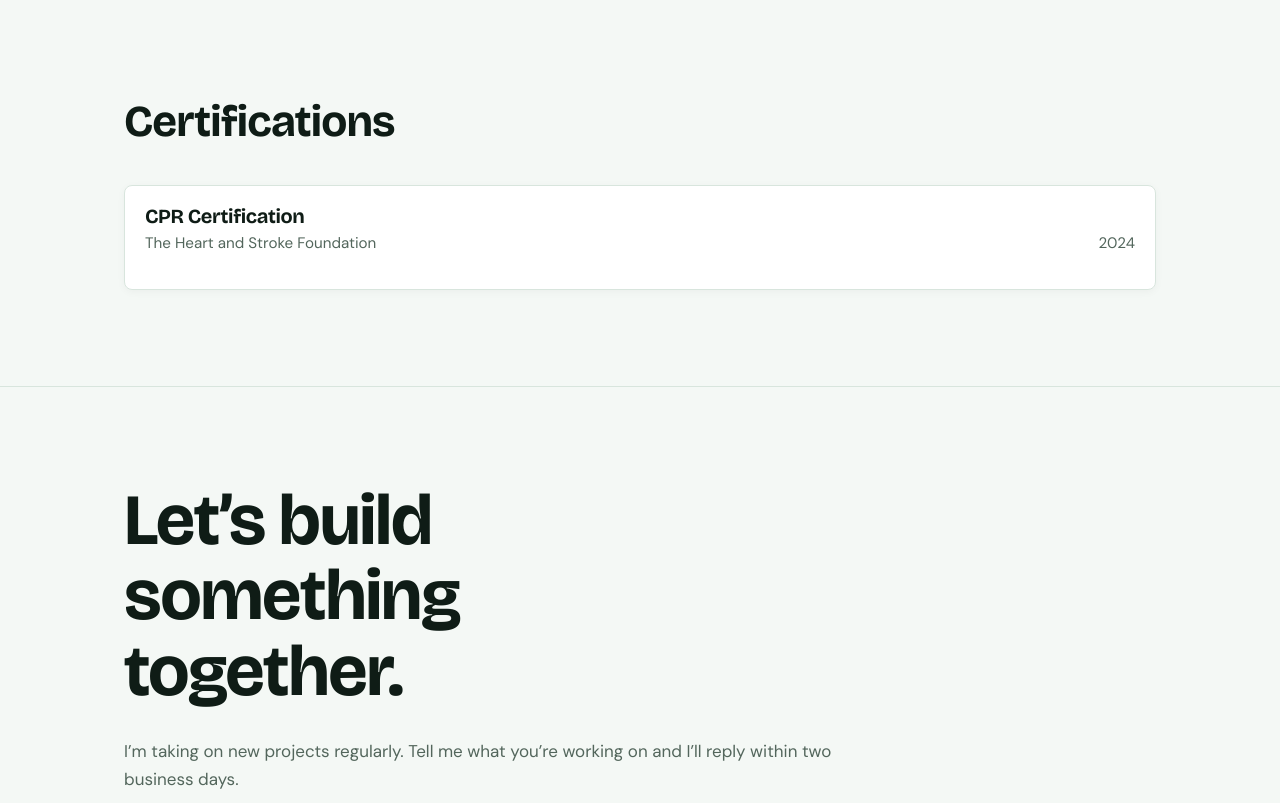
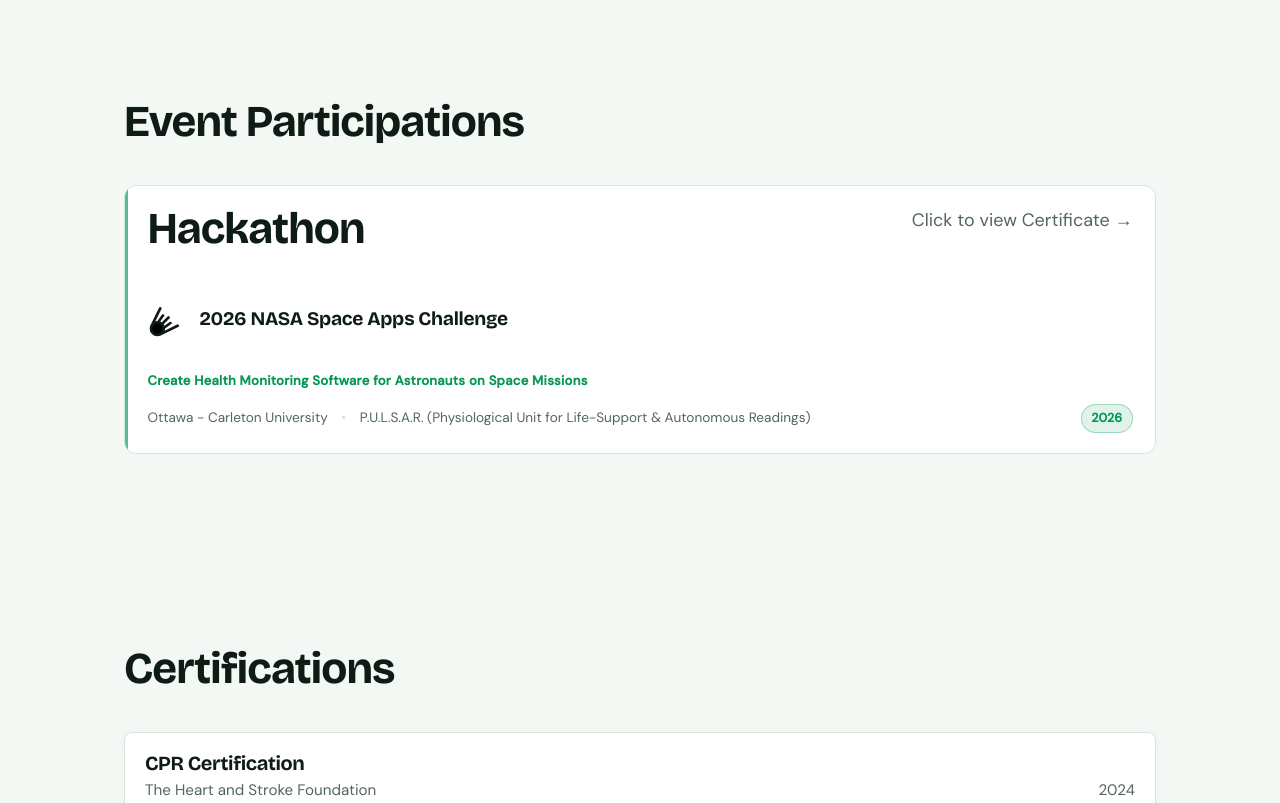
Before and after one commit to JDMTL5150/new-portfolio, a plain HTML site: page public/index.html in a window 1280 px wide. Shown: the part 5606-6409 px from the top of the page. Drawn offline with nearby package versions, Linux system fonts and the light colour scheme.

Commit message:
added a pdf renderer page.
added results to hackathon SPACEAPPS to the newly made events participation section.

viewable certification of participation PDF doc added.

```diff
--- /dev/null
+++ b/public/css/globals.css
@@ -0,0 +1,194 @@
+/* ---------- THEMES ---------- */
+
+/* Standard Root Defaults (Dark) */
+:root {
+    --bg: #09100d;
+    --surface: #101a15;
+    --line: #1d2b24;
+    --text: #e6efe9;
+    --muted: #8fa399;
+    --accent: #3ee08f;
+    --accent-shadow: rgba(62, 224, 143, 0.12);
+    --accent-ink: #04140b;
+    --portrait-bg: linear-gradient(160deg, var(--surface), #0d2118);
+    --thumb-bg: linear-gradient(135deg, #0f2a1d, #0a1510);
+    --display: "Bricolage Grotesque", "Segoe UI", system-ui, sans-serif;
+    --body: "DM Sans", "Segoe UI", system-ui, sans-serif;
+    color-scheme: dark;
+    box-sizing: border-box;
+    padding-top: env(safe-area-inset-top, 0px);
+    padding-bottom: env(safe-area-inset-bottom, 0px);
+  }
+
+  /* Light Theme Variable Overrides */
+  [data-theme="light"],
+  .light-theme {
+    --bg: #f4f8f5;
+    --surface: #ffffff;
+    --line: #d8e5dd;
+    --text: #0f1c16;
+    --muted: #53665c;
+    --accent: #059654;
+    --accent-shadow: rgba(5, 150, 84, 0.12);
+    --accent-ink: #ffffff;
+    --portrait-bg: linear-gradient(160deg, #ffffff, #e3f2ea);
+    --thumb-bg: linear-gradient(135deg, #e4f3eb, #d1e9dc);
+    color-scheme: light;
+  }
+
+  /* ---------- BASE STYLES ---------- */
+
+html {
+    scroll-behavior: smooth;
+    scroll-padding-top: calc(env(safe-area-inset-top, 0px) + 72px);
+    height: auto
+  }
+
+  *,
+  *::before,
+  *::after {
+    box-sizing: inherit
+  }
+
+  body {
+    margin: 0;
+    background: var(--bg);
+    color: var(--text);
+    font: 400 1.0625rem/1.65 var(--body);
+    -webkit-font-smoothing: antialiased
+  }
+
+  a {
+    color: inherit
+  }
+
+  .theme-switch {
+    display: inline-flex;
+  }
+
+  :focus-visible {
+    outline: 2px solid var(--accent);
+    outline-offset: 3px;
+    border-radius: 4px
+  }
+
+  .wrap {
+    max-width: 1080px;
+    margin: 0 auto;
+    padding: 0 24px
+  }
+
+  section {
+    padding: 96px 0
+  }
+
+  h1,
+  h2,
+  h3 {
+    font-family: var(--display);
+    line-height: 1.05;
+    margin: 0;
+    letter-spacing: -.02em
+  }
+
+  h2 {
+    font-size: clamp(1.9rem, 4vw, 2.75rem);
+    font-weight: 700;
+    margin-bottom: 40px
+  }
+
+  p {
+    margin: 0 0 1em;
+    max-width: 62ch;
+    transition: all 0.3s ease-in-out;
+  }
+
+  .hamburger-menu {
+    display: none;
+  }
+
+  .oversized:hover {
+    color: var(--accent);
+    transform: scale(1.1);
+  }
+
+  /* nav */
+  header {
+    position: sticky;
+    top: env(safe-area-inset-top, 0px);
+    z-index: 20;
+    background: color-mix(in srgb, var(--bg) 88%, transparent);
+    backdrop-filter: blur(10px);
+    border-bottom: 1px solid var(--line)
+  }
+
+  body::before {
+    content: "";
+    position: absolute;
+    inset: 0 0 auto;
+    height: env(safe-area-inset-top, 0px);
+    background: var(--bg);
+    z-index: 30
+  }
+
+  nav {
+    display: flex;
+    align-items: center;
+    justify-content: space-between;
+    height: 64px
+  }
+
+  .logo {
+    font: 800 1.2rem var(--display);
+    text-decoration: none;
+    display: flex;
+    align-items: center;
+    gap: 10px
+  }
+
+  .logo i {
+    width: 12px;
+    height: 12px;
+    border-radius: 50%;
+    background: var(--accent);
+    box-shadow: 0 0 14px var(--accent)
+  }
+
+  nav ul {
+    display: flex;
+    gap: 28px;
+    list-style: none;
+    margin: 0;
+    padding: 0
+  }
+
+  nav ul a {
+    text-decoration: none;
+    color: var(--muted);
+    font-size: .95rem;
+    transition: color .2s
+  }
+
+  nav ul a:hover {
+    color: var(--accent)
+  }
+
+  input[type="range"] {
+    -webkit-appearance: none;
+    width: 50%;
+    height: 25px;
+    background: var(--line);
+    border-radius: 20px;
+    outline: none;
+    transition: background .2s;
+  }
+
+  input[type="range"]::-webkit-slider-thumb {
+    -webkit-appearance: none;
+    appearance: none;
+    width: 25px;
+    height: 25px;
+    border-radius: 50%;
+    background-color: var(--accent);
+    cursor: pointer;
+  }
--- /dev/null
+++ b/public/css/pdfviewer.css
@@ -0,0 +1,111 @@
+body {
+margin: 0;
+min-height: 100vh;
+display: flex;
+flex-direction: column;
+align-items: center;      /* centers children horizontally */
+justify-content: center;  /* centers children vertically */
+}
+
+#pdf-canvas {
+    width: 80vw;              /* same width as the iframe */
+}
+
+#desc-lbl {
+    color: var(--muted);
+    font-size: 22px;
+}
+
+.title-wrap {
+    display: flex;
+    flex-direction: row;
+    justify-content: space-between;
+    align-items: center;
+    width: 80vw;
+}
+
+#back-btn {
+    background: color-mix(in srgb, var(--accent) 10%, transparent);
+    color: var(--accent);
+    border: 1px solid var(--accent);
+    padding: 5px;
+    width: 150px;
+    height: 50px;
+    border-radius: 6px;
+    cursor: pointer;
+    transition: all 0.2s ease-in-out;
+    font-size: large;
+    text-align: center;
+    display: flex;
+    justify-content: center;
+    align-items: center;
+    text-decoration: none;
+}
+
+#back-btn:hover {
+    transform: translateY(-2px);
+    background: color-mix(in srgb, var(--accent) 35%, transparent);
+}
+
+.fa-file-pdf {
+    color: var(--accent);
+    margin-right: 20px;
+}
+
+#credit-list {
+    list-style: none;
+    list-style-type: none;
+    padding: 0;
+    margin: 0;
+}
+
+#credit-list a {
+    text-decoration: none;
+    background-image: linear-gradient(var(--accent), var(--accent));
+    background-repeat: no-repeat;
+    background-position: left bottom;   /* anchor the line to the bottom-left */
+    background-size: 0% 2px;            /* start with zero width, 2px thick */
+    transition: background-size 0.3s ease-in-out;
+  }
+
+  #credit-list a:hover {
+    background-size: 100% 2px;          /* grow to full width */
+  }
+
+.link-node {
+    color: var(--accent);
+    margin-top: 2rem;
+    text-decoration: none;
+}
+
+.link-node li {
+    font-size: larger;
+}
+
+#document-frame {
+    display: block;
+    width: 100%;
+    height: 85vh;
+    border: none;
+}
+
+#particle-canvas {
+    position: fixed;
+    top: 0;
+    left: 0;
+    width: 100%;
+    height: 100%;
+    z-index: -1;            /* behind all other content */
+    pointer-events: none;   /* clicks pass through to the page */
+  }
+
+.title {
+    padding: 2rem;
+    font-weight: 800;
+    color: var(--accent);
+}
+
+footer {
+    margin: 2rem;
+    color: var(--muted);
+}
--- a/public/css/style.css
+++ b/public/css/style.css
@@ -1,41 +1,3 @@
-/* ---------- THEMES ---------- */
-
-/* Standard Root Defaults (Dark) */
-:root {
-  --bg: #09100d;
-  --surface: #101a15;
-  --line: #1d2b24;
-  --text: #e6efe9;
-  --muted: #8fa399;
-  --accent: #3ee08f;
-  --accent-shadow: rgba(62, 224, 143, 0.12);
-  --accent-ink: #04140b;
-  --portrait-bg: linear-gradient(160deg, var(--surface), #0d2118);
-  --thumb-bg: linear-gradient(135deg, #0f2a1d, #0a1510);
-  --display: "Bricolage Grotesque", "Segoe UI", system-ui, sans-serif;
-  --body: "DM Sans", "Segoe UI", system-ui, sans-serif;
-  color-scheme: dark;
-  box-sizing: border-box;
-  padding-top: env(safe-area-inset-top, 0px);
-  padding-bottom: env(safe-area-inset-bottom, 0px);
-}
-
-/* Light Theme Variable Overrides */
-[data-theme="light"],
-.light-theme {
-  --bg: #f4f8f5;
-  --surface: #ffffff;
-  --line: #d8e5dd;
-  --text: #0f1c16;
-  --muted: #53665c;
-  --accent: #059654;
-  --accent-shadow: rgba(5, 150, 84, 0.12);
-  --accent-ink: #ffffff;
-  --portrait-bg: linear-gradient(160deg, #ffffff, #e3f2ea);
-  --thumb-bg: linear-gradient(135deg, #e4f3eb, #d1e9dc);
-  color-scheme: light;
-}
-
 /* Fallback: Auto-switch based on system preference */
 @media (prefers-color-scheme: light) {
   :root:not([data-theme="dark"]) {
@@ -53,161 +15,157 @@
   }
 }
 
-/* ---------- BASE STYLES ---------- */
-
-html {
-  scroll-behavior: smooth;
-  scroll-padding-top: calc(env(safe-area-inset-top, 0px) + 72px);
-  height: auto
+.event-span {
+  display: flex;
+  flex-direction: row;
+  width: 100%;
 }
 
-*,
-*::before,
-*::after {
-  box-sizing: inherit
+.event-span h3 {
+  padding-left: 20px;
 }
 
-body {
-  margin: 0;
-  background: var(--bg);
-  color: var(--text);
-  font: 400 1.0625rem/1.65 var(--body);
-  -webkit-font-smoothing: antialiased
+.event-span-top {
+  display: flex;
+  flex-direction: row;
 }
 
-a {
-  color: inherit
-}
-
-.theme-switch {
-  display: inline-flex;
-}
-
-:focus-visible {
-  outline: 2px solid var(--accent);
-  outline-offset: 3px;
-  border-radius: 4px
-}
-
-.wrap {
-  max-width: 1080px;
-  margin: 0 auto;
-  padding: 0 24px
-}
-
-section {
-  padding: 96px 0
-}
-
-h1,
-h2,
-h3 {
-  font-family: var(--display);
-  line-height: 1.05;
-  margin: 0;
-  letter-spacing: -.02em
-}
-
-h2 {
-  font-size: clamp(1.9rem, 4vw, 2.75rem);
-  font-weight: 700;
-  margin-bottom: 40px
-}
-
-p {
-  margin: 0 0 1em;
-  max-width: 62ch;
+.event-span-top a {
+  display: flex;
+  margin-left: auto;
+  color: var(--muted);
+  margin-right: 0;
+  padding: 0;
+  border: none;
+  background-color: transparent;
+  text-decoration: none;
+  font-size: large;
   transition: all 0.3s ease-in-out;
 }
 
-.hamburger-menu {
-  display: none;
+.event-span-top a:hover {
+  color: var(--accent);
+  cursor: pointer;
+  transform: translateY(-2px);
 }
 
-.oversized:hover {
-  color: var(--accent);
-  transform: scale(1.1);
+/* ---------- EVENT CARDS ---------- */
+/* Reset list defaults if .event-card sits inside a <ul> */
+.events {
+  width: 100%;
 }
 
-/* nav */
-header {
-  position: sticky;
-  top: env(safe-area-inset-top, 0px);
-  z-index: 20;
-  background: color-mix(in srgb, var(--bg) 88%, transparent);
-  backdrop-filter: blur(10px);
-  border-bottom: 1px solid var(--line)
+.event-card {
+  list-style: none;
+  position: relative;
+  display: flex;
+  flex-direction: column;
+  justify-content: space-between;
+  gap: 0.9rem;
+  padding: 1.25rem 1.4rem;
+  background: var(--surface);
+  border: 1px solid var(--line);
+  border-radius: 12px;
+  font-family: var(--body);
+  color: var(--text);
+  overflow: hidden;
+  transition: transform 0.2s ease, border-color 0.2s ease, box-shadow 0.2s ease;
 }
 
-body::before {
+.event-list {
+  padding: 0;
+  margin: 0;
+}
+
+/* Subtle left accent bar */
+.event-card::before {
   content: "";
   position: absolute;
-  inset: 0 0 auto;
-  height: env(safe-area-inset-top, 0px);
-  background: var(--bg);
-  z-index: 30
+  inset: 0 auto 0 0;
+  width: 3px;
+  background: var(--accent);
+  opacity: 0.65;
+  transition: opacity 0.2s ease, width 0.2s ease;
 }
 
-nav {
-  display: flex;
-  align-items: center;
-  justify-content: space-between;
-  height: 64px
+.event-card:hover {
+  transform: translateY(-2px);
+  border-color: var(--accent);
+  box-shadow: 0 10px 24px -6px var(--accent-shadow);
 }
 
-.logo {
-  font: 800 1.2rem var(--display);
-  text-decoration: none;
-  display: flex;
-  align-items: center;
-  gap: 10px
+.event-card:hover::before {
+  opacity: 1;
+  width: 4px;
 }
 
-.logo i {
-  width: 12px;
-  height: 12px;
-  border-radius: 50%;
-  background: var(--accent);
-  box-shadow: 0 0 14px var(--accent)
+/* Event Title */
+.event-card h3 {
+  margin: 0;
+  font-family: var(--display);
+  font-size: 1.2rem;
+  font-weight: 700;
+  line-height: 1.25;
+  letter-spacing: -0.015em;
+  color: var(--text);
 }
 
-nav ul {
+/* Metadata Layout */
+.event-card .meta {
   display: flex;
-  gap: 28px;
-  list-style: none;
-  margin: 0;
-  padding: 0
+  flex-wrap: wrap;
+  align-items: center;
+  gap: 0.5rem 0.85rem;
 }
 
-nav ul a {
-  text-decoration: none;
-  color: var(--muted);
-  font-size: .95rem;
-  transition: color .2s
+/* Challenge Tag (Full-width row above details) */
+.event-card .meta h5 {
+  flex: 1 0 100%;
+  margin: 0 0 0.25rem;
+  font-family: var(--body);
+  font-size: 0.82rem;
+  font-weight: 600;
+  letter-spacing: 0.02em;
+  color: var(--accent);
 }
 
-nav ul a:hover {
-  color: var(--accent)
+/* Location, Team, and Year items */
+.event-card .meta p {
+  margin: 0;
+  font-size: 0.85rem;
+  color: var(--muted);
+  display: inline-flex;
+  align-items: center;
 }
 
-input[type="range"] {
-  -webkit-appearance: none;
-  width: 50%;
-  height: 25px;
-  background: var(--line);
-  border-radius: 20px;
-  outline: none;
-  transition: background .2s
+/* Dot separator between Location and Team */
+.event-card .meta p:first-of-type::after {
+  content: "•";
+  margin-left: 0.85rem;
+  color: var(--line);
 }
 
-input[type="range"]::-webkit-slider-thumb {
-  -webkit-appearance: none;
-  appearance: none;
-  width: 25px;
-  height: 25px;
-  border-radius: 50%;
-  background-color: var(--accent);
-  cursor: pointer;
+/* Year Badge pushed to the right */
+.event-card .meta p:last-of-type {
+  margin-left: auto;
+  padding: 0.2rem 0.6rem;
+  border-radius: 999px;
+  font-size: 0.78rem;
+  font-weight: 600;
+  font-variant-numeric: tabular-nums;
+  color: var(--accent);
+  background: var(--accent-shadow);
+  border: 1px solid color-mix(in srgb, var(--accent) 30%, transparent);
+}
+
+@media (max-width: 520px) {
+  .event-card {
+    padding: 1.1rem 1.15rem;
+  }
+
+  .event-card .meta p:last-of-type {
+    margin-left: 0;
+  }
 }
 
 /* hero */
--- a/public/index.html
+++ b/public/index.html
@@ -7,6 +7,7 @@
 <link rel="preconnect" href="https://fonts.googleapis.com">
 <link rel="preconnect" href="https://fonts.gstatic.com" crossorigin>
 <link href="https://fonts.googleapis.com/css2?family=Bricolage+Grotesque:opsz,wght@12..96,500;12..96,700;12..96,800&family=DM+Sans:wght@400;500&display=swap" rel="stylesheet">
+<link rel="stylesheet" href="css/globals.css">
 <link rel="stylesheet" href="css/style.css">
 </head>
 <body>
@@ -124,6 +125,13 @@
     </div>
   </section>
 
+  <section id="events">
+    <div class="wrap">
+      <h2>Event Participations</h2>
+      <ul id="events-list" class="skill-grid"></ul>
+    </div>
+  </section>
+
   <section id="certifications">
     <div class="wrap">
       <h2>Certifications</h2>
--- a/public/js/script.js
+++ b/public/js/script.js
@@ -2,6 +2,16 @@
    EDIT YOUR DETAILS HERE. Everything on the page
    fills in from this one object.
    ===================================================== */
+
+   // space_apps_svg from => https://www.spaceappschallenge.org
+const space_apps_svg = `<svg viewBox="0 0 24 24" id="spaceapps/meteor">
+  <path d="M11.2416 12.7584L16.1402 7.85981M8.32669 11.4258L11.9695 6.39183M3.46724 14.1461L9.95605 1M12.5742 15.6733L17.6082 12.0305M9.85387 20.5328L23 14.044M11.156 12.844C13.0218 14.7098 13.0218 17.7349 11.156 19.6007C9.2902 21.4664 6.26515 21.4664 4.39935 19.6007C2.53355 17.7349 2.53355 14.7098 4.39935 12.844C6.26515 10.9782 9.2902 10.9782 11.156 12.844Z" stroke="currentColor" stroke-width="2" stroke-linecap="round" stroke-linejoin="round"></path>
+</svg>`;
+
+const svgMarkup = `<svg id="pick" fill="#3ee08f" width="5rem" height="5rem" viewBox="0 0 32 32" style="fill-rule:evenodd;clip-rule:evenodd;stroke-linejoin:round;stroke-miterlimit:2;" version="1.1" xml:space="preserve" xmlns="http://www.w3.org/2000/svg" xmlns:serif="http://www.serif.com/" xmlns:xlink="http://www.w3.org/1999/xlink">
+  <path d="M18.448,26.655c0.001,-0.001 0.001,-0.001 0.001,-0.002c2.407,-3.406 6.792,-9.888 8.717,-14.401c0.535,-1.252 0.882,-2.367 0.983,-3.246c0.088,-0.778 -0.016,-1.414 -0.263,-1.881c-0.359,-0.676 -1.158,-1.309 -2.339,-1.783c-2.201,-0.881 -5.872,-1.342 -9.545,-1.342c-3.673,-0 -7.344,0.461 -9.545,1.342c-1.181,0.474 -1.98,1.107 -2.338,1.783c-0.248,0.467 -0.352,1.103 -0.263,1.881c0.1,0.879 0.447,1.994 0.982,3.246c1.925,4.513 6.31,10.995 8.716,14.402c0.001,0 0.001,0.001 0.001,0.002c0.563,0.792 1.475,1.263 2.447,1.263c0.972,-0 1.884,-0.471 2.446,-1.264Zm-2.455,-17.699l-0.001,0.055l-0,4.601c-0.236,-0.066 -0.485,-0.101 -0.742,-0.101c-1.518,-0 -2.75,1.232 -2.75,2.75c-0,1.517 1.232,2.75 2.75,2.75c1.518,-0 2.75,-1.233 2.75,-2.75c-0,-0.073 -0.008,-4.835 -0.008,-4.835l1.301,1.301c0.39,0.39 1.024,0.39 1.414,-0c0.39,-0.391 0.39,-1.024 0,-1.414l-3.008,-3.009c-0.39,-0.39 -1.024,-0.39 -1.414,0c-0.182,0.181 -0.279,0.415 -0.292,0.652Z" />
+</svg>`;
+
 const SITE = {
   name: "Jacob Dawes",
   role: "Computer Engineering Student",
@@ -112,6 +122,20 @@ const SITE = {
     { label: "English", level: "Fluent", percentage: 100, summary: "Capable of technical conversations and documentation reading." },
     { label: "French", level: "Fluent", percentage: 100, summary: "Capable of technical conversations and documentation reading." },
     { label: "Spanish", level: "Beginner", percentage: 20, summary: "Capable of understanding some conversations and some reading." }
+  ],
+
+  events: [
+    {
+      id: "space_apps_hackathon_cert",
+      url: "public/Assets/images/hackathoncert.pdf",
+      svg: space_apps_svg,
+      type: "Hackathon",
+      name: "2026 NASA Space Apps Challenge",
+      challenge: "Create Health Monitoring Software for Astronauts on Space Missions",
+      location: "Ottawa - Carleton University",
+      team: "P.U.L.S.A.R. (Physiological Unit for Life-Support & Autonomous Readings)",
+      year: 2026
+    }
   ],
 
   certifications: [
@@ -258,10 +282,6 @@ document.addEventListener('DOMContentLoaded', () => {
 
 const portraitEl = $("portrait");
 
-const svgMarkup = `<svg id="pick" fill="#3ee08f" width="5rem" height="5rem" viewBox="0 0 32 32" style="fill-rule:evenodd;clip-rule:evenodd;stroke-linejoin:round;stroke-miterlimit:2;" version="1.1" xml:space="preserve" xmlns="http://www.w3.org/2000/svg" xmlns:serif="http://www.serif.com/" xmlns:xlink="http://www.w3.org/1999/xlink">
-  <path d="M18.448,26.655c0.001,-0.001 0.001,-0.001 0.001,-0.002c2.407,-3.406 6.792,-9.888 8.717,-14.401c0.535,-1.252 0.882,-2.367 0.983,-3.246c0.088,-0.778 -0.016,-1.414 -0.263,-1.881c-0.359,-0.676 -1.158,-1.309 -2.339,-1.783c-2.201,-0.881 -5.872,-1.342 -9.545,-1.342c-3.673,-0 -7.344,0.461 -9.545,1.342c-1.181,0.474 -1.98,1.107 -2.338,1.783c-0.248,0.467 -0.352,1.103 -0.263,1.881c0.1,0.879 0.447,1.994 0.982,3.246c1.925,4.513 6.31,10.995 8.716,14.402c0.001,0 0.001,0.001 0.001,0.002c0.563,0.792 1.475,1.263 2.447,1.263c0.972,-0 1.884,-0.471 2.446,-1.264Zm-2.455,-17.699l-0.001,0.055l-0,4.601c-0.236,-0.066 -0.485,-0.101 -0.742,-0.101c-1.518,-0 -2.75,1.232 -2.75,2.75c-0,1.517 1.232,2.75 2.75,2.75c1.518,-0 2.75,-1.233 2.75,-2.75c-0,-0.073 -0.008,-4.835 -0.008,-4.835l1.301,1.301c0.39,0.39 1.024,0.39 1.414,-0c0.39,-0.391 0.39,-1.024 0,-1.414l-3.008,-3.009c-0.39,-0.39 -1.024,-0.39 -1.414,0c-0.182,0.181 -0.279,0.415 -0.292,0.652Z" />
-</svg>`;
-
 if (portraitEl) {
   portraitEl.innerHTML = SITE.photo
     ? '<img src="' + esc(SITE.photo) + '" alt="Portrait of ' + esc(SITE.name) + '">'
@@ -338,6 +358,27 @@ if (portraitEl) {
     ).join("");
   }
 
+  // event list
+  if ($("events-list")) {
+    $("events-list").innerHTML = SITE.events.map(event =>
+      `<li class="event-card">
+        <span class="event-span-top">
+          <h2>${event.type}</h2>
+          <a href="pdfviewer.html?doc=${encodeURIComponent(event.id)}">Click to view Certificate &rarr;</a>
+        </span>
+        <span class="event-span">
+          <p style='width: 32px; height: 32px;'>${event.svg}</p>
+          <h3>${event.name}</h3>
+        </span>
+        <div class="meta">
+          <h5>${event.challenge}</h5>
+          <p>${event.location}</p>
+          <p>${event.team}</p>
+          <p>${event.year}</p>
+        </div>
+      </li>`).join("")
+  }
+
   if ($("cert-list")) {
     $("cert-list").innerHTML = SITE.certifications.map(c =>
       `<li class="skill-card">
```
Also changed, not shown: public/js/pdfviewer.js (added, +58 -0 lines), public/pdfviewer.html (added, +33 -0 lines), 1 other file.
